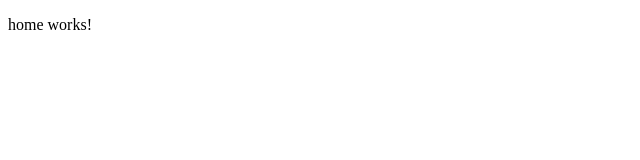
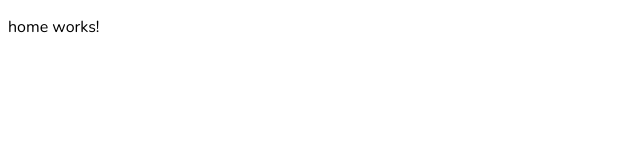
Before and after one commit to igortuag/angular-reqres, an Angular app: page / in a window 1280 px wide. Shown: the top 160 px of the page, without its empty margins (0-640 px from the left). Built offline with nearby package versions, Linux system fonts and the light colour scheme.

Commit message:
add font nunito

```diff
--- a/src/styles.scss
+++ b/src/styles.scss
@@ -1,5 +1,12 @@
+@import url("https://fonts.googleapis.com/css2?family=Nunito:wght@400;700&display=swap");
+
 .container {
   max-width: 960px;
   margin: 0 auto;
   padding: 0 1.25rem;
 }
+
+* {
+  font-family: Nunito, -apple-system, BlinkMacSystemFont, "Segoe UI", Roboto,
+    Oxygen, Ubuntu, Cantarell, "Open Sans", "Helvetica Neue", sans-serif;
+}
```
